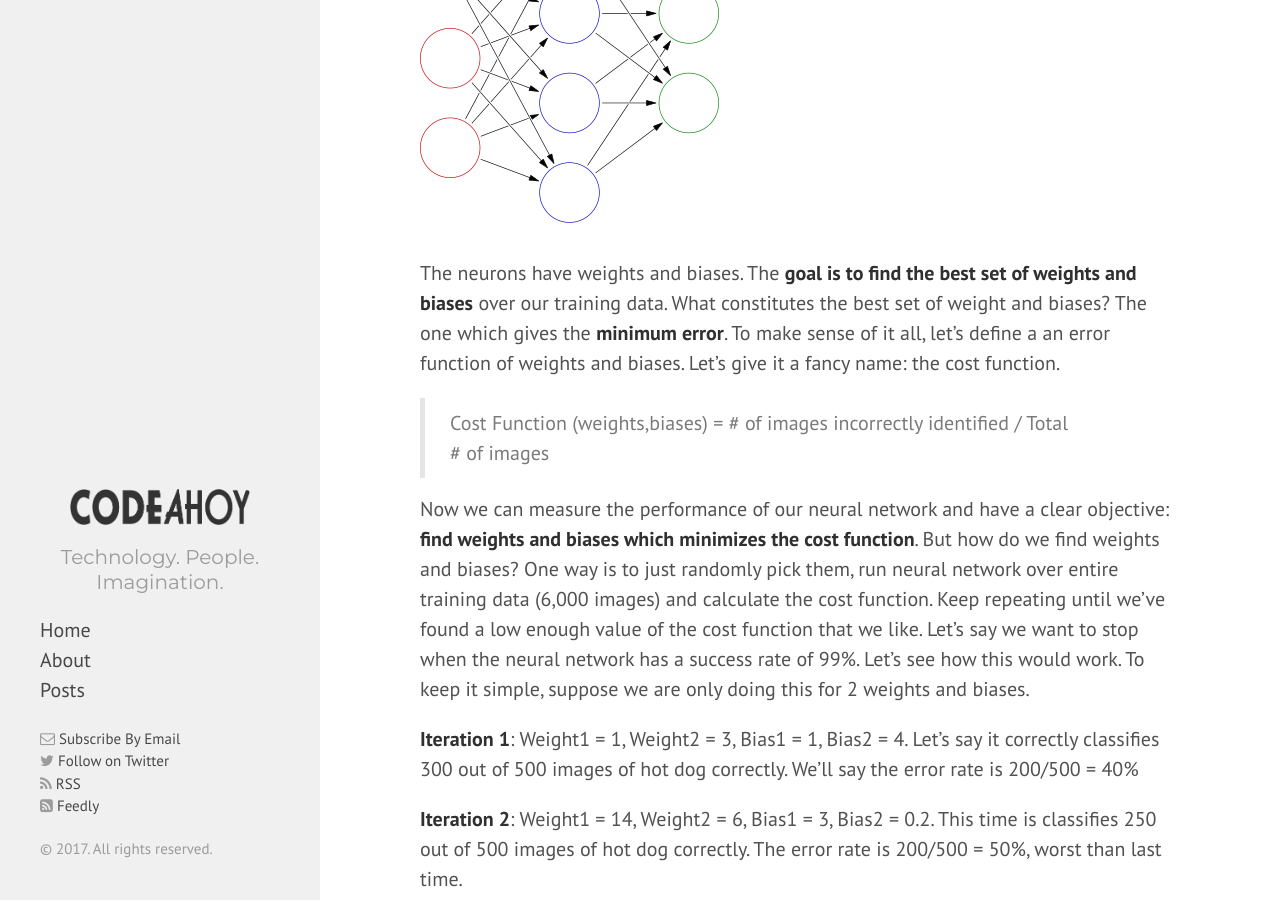
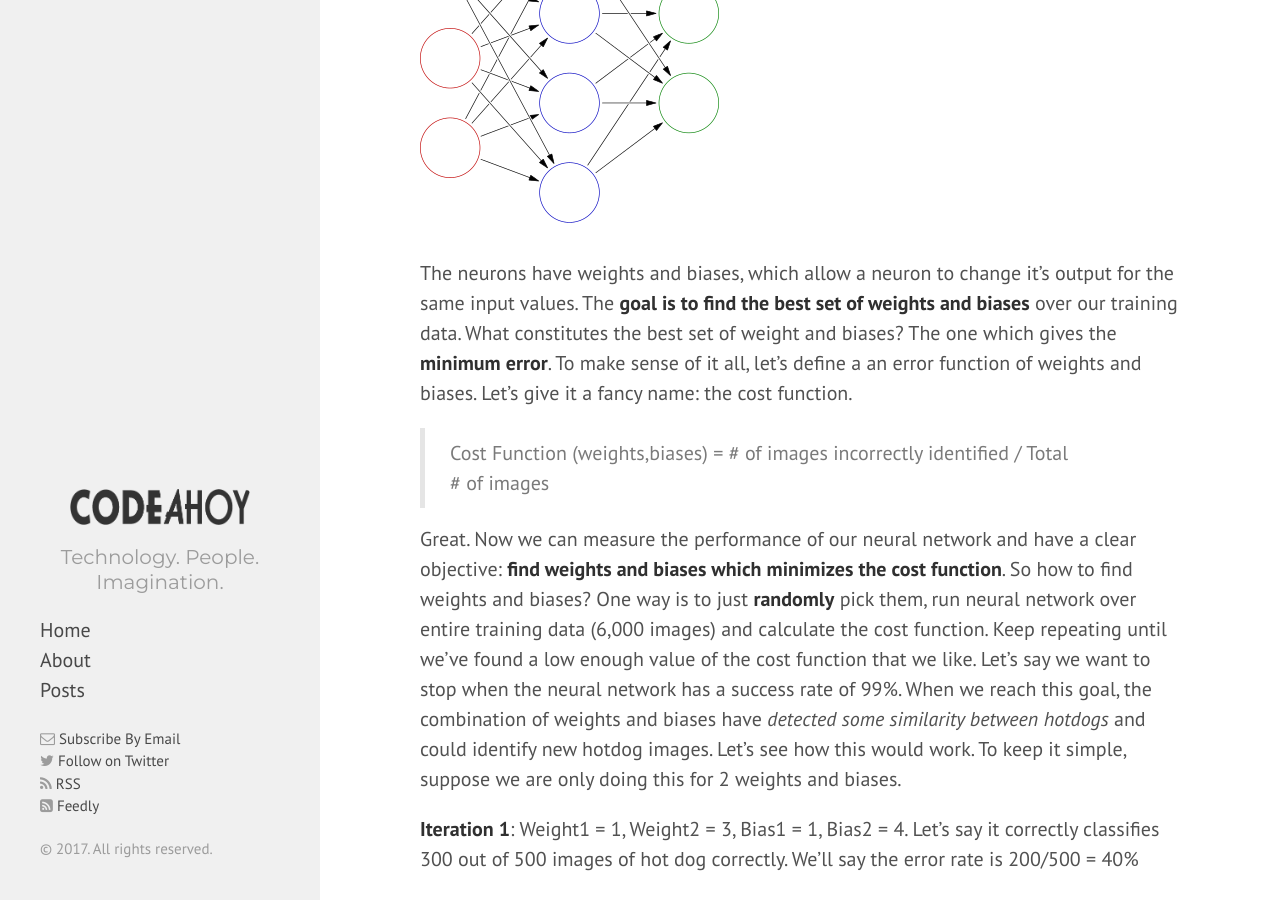
Before and after one commit to talk2viren/umermansoor.github.io, a Jekyll site: the page built from _posts/2017-07-28-ai-is-not-magic-how-neural-networks-learn.md, in a window 1280 px wide and 900 px high, scrolled down 1173 px. Built offline with Jekyll 4.4.1, drawn with Linux system fonts in a browser that asks for light colours; nearby versions of some CDN libraries; a script that is not in the unit is left out; comment, search, counter and statistics services are not loaded; some of the changed text lies outside the part shown.

Commit message:
improvements

```diff
--- a/_posts/2017-07-28-ai-is-not-magic-how-neural-networks-learn.md
+++ b/_posts/2017-07-28-ai-is-not-magic-how-neural-networks-learn.md
@@ -5,7 +5,7 @@
 excerpt_separator: <!--more-->
 ---
 
-In my previous [blog post](https://codeahoy.com/2017/07/27/ai-winter-is-coming/), I claimed that "*AI is not magic*" In this blog post, my goal is to discuss at a high level how neural networks learn, and show that AI isn't a crystal ball or magic, just science and mathematics. This is a high level intro and assumes that you are familiar with neural networks.
+In my previous [blog post](https://codeahoy.com/2017/07/27/ai-winter-is-coming/), I claimed that "*AI is not magic.*" In this blog post, my goal is to discuss how neural networks learn, and show that AI isn't a crystal ball or magic, just science and some very slick mathematics. This is a *high level intro* and assumes that you are familiar with neural networks.
 
 Let's start with an example. Suppose we are building an app to [identify hot dogs](https://www.theverge.com/2017/6/26/15876006/hot-dog-app-android-silicon-valley). Take a picture of a hot dog and the app will tell you if it's a "hotdog". Give it a picture of something else like a shoe and it will tell you that it's "not hotdog"
 
@@ -19,11 +19,11 @@
 
 ![neural_network]({{ site.url }}/img/blogs/neural_network.svg.png)
 
-The neurons have weights and biases. The **goal is to find the best set of weights and biases** over our training data. What constitutes the best set of weight and biases? The one which gives the **minimum error**. To make sense of it all, let's define a an error function of weights and biases. Let's give it a fancy name: the cost function.
+The neurons have weights and biases, which allow a neuron to change it's output for the same input values. The **goal is to find the best set of weights and biases** over our training data. What constitutes the best set of weight and biases? The one which gives the **minimum error**. To make sense of it all, let's define a an error function of weights and biases. Let's give it a fancy name: the cost function.
 
 > Cost Function (weights,biases) = # of images incorrectly identified / Total # of images
 
-Now we can measure the performance of our neural network and have a clear objective: **find weights and biases which minimizes the cost function**. But how do we find weights and biases? One way is to just randomly pick them, run neural network over entire training data (6,000 images) and calculate the cost function. Keep repeating until we've found a low enough value of the cost function that we like. Let's say we want to stop when the neural network has a success rate of 99%. Let's see how this would work. To keep it simple, suppose we are only doing this for 2 weights and biases.
+Great. Now we can measure the performance of our neural network and have a clear objective: **find weights and biases which minimizes the cost function**. So how to find weights and biases? One way is to just **randomly** pick them, run neural network over entire training data (6,000 images) and calculate the cost function. Keep repeating until we've found a low enough value of the cost function that we like. Let's say we want to stop when the neural network has a success rate of 99%. When we reach this goal, the combination of weights and biases have *detected some similarity between hotdogs* and could identify new hotdog images. Let's see how this would work. To keep it simple, suppose we are only doing this for 2 weights and biases.
 
 **Iteration 1**: Weight1 = 1, Weight2 = 3, Bias1 = 1, Bias2 = 4. Let's say it correctly classifies 300 out of 500 images of hot dog correctly. We'll say the error rate is 200/500 = 40%
 
@@ -57,6 +57,12 @@
 
 There is one more concept that you should know: the **learning rate**. The learning rate is the amount by which gradient descent updates weights and biases in each step. If the learning rate is too low, the algorithm may take a very long time to find the minimum. If the learning rate is too high, the algorithm may overshoot and miss the minimum (i.e. jump to the other side of the hill.) In practice, several parameters like learning rate and others that we'll see in later posts needs to be adjusted to get the best results and performance.
 
-Gradient descent, or rather its variations (as we'll see in later posts), remain in wide use in machine learning algorithms like linear regression and neural networks. In linear regression, it gives us the line that best fits the data we are modeling; in neural networks, it gives us the best weights and biases.
+Gradient descent, or rather its variations and several optimizations (as we'll see in later posts), remains in wide use in machine learning algorithms like linear regression and neural networks. In linear regression, it gives us the line that best fits the data we are modeling; in neural networks, it gives us the best weights and biases.
 
-Hope you enjoyed. Until next time.
+Neural networks and machine learning algorithms are not magic or crystal ball. The reason I say this is because many CEO's and executives overestimate the power of AI because of the unrealistic picture painted by the media. AI is extremely powerful and is proving itself with positive ROI in many domains, but it also has its *limitations*. You should understand what the AI can and cannot do and then incorporate into your overall strategy. Andrew Ng gave an easy [rule of thumb](https://hbr.org/2016/11/what-artificial-intelligence-can-and-cant-do-right-now):
+
+> **If a typical person can do a mental task with less than one second of thought, we can probably automate it using AI either now or in the near future**.
+
+![machinelearningcansandcannots]({{ site.url }}/img/blogs/machinelearningcansandcannots.png)
+
+See you next time.
```
Also changed, not shown: img/blogs/machinelearningcansandcannots.png (added).
